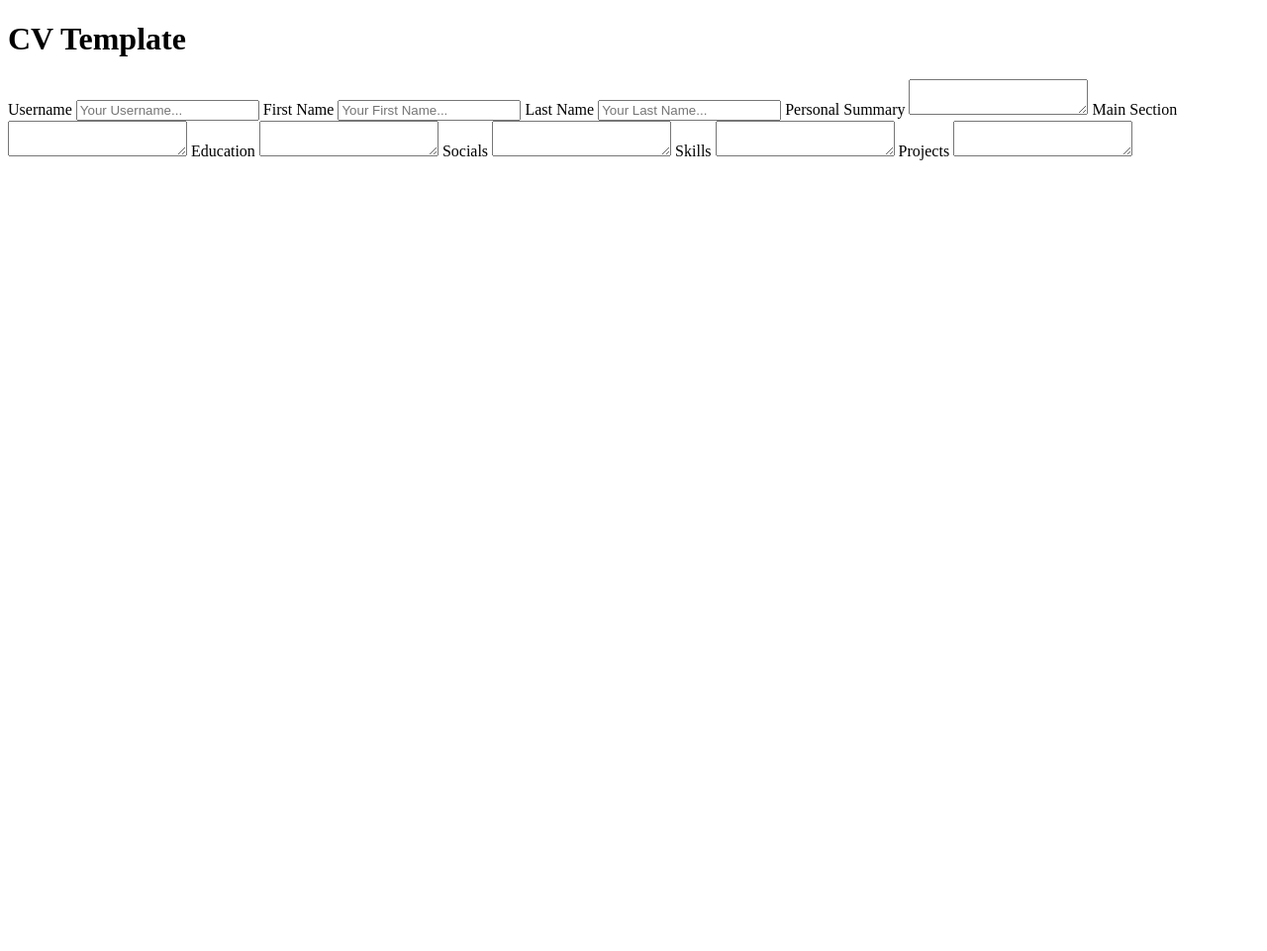
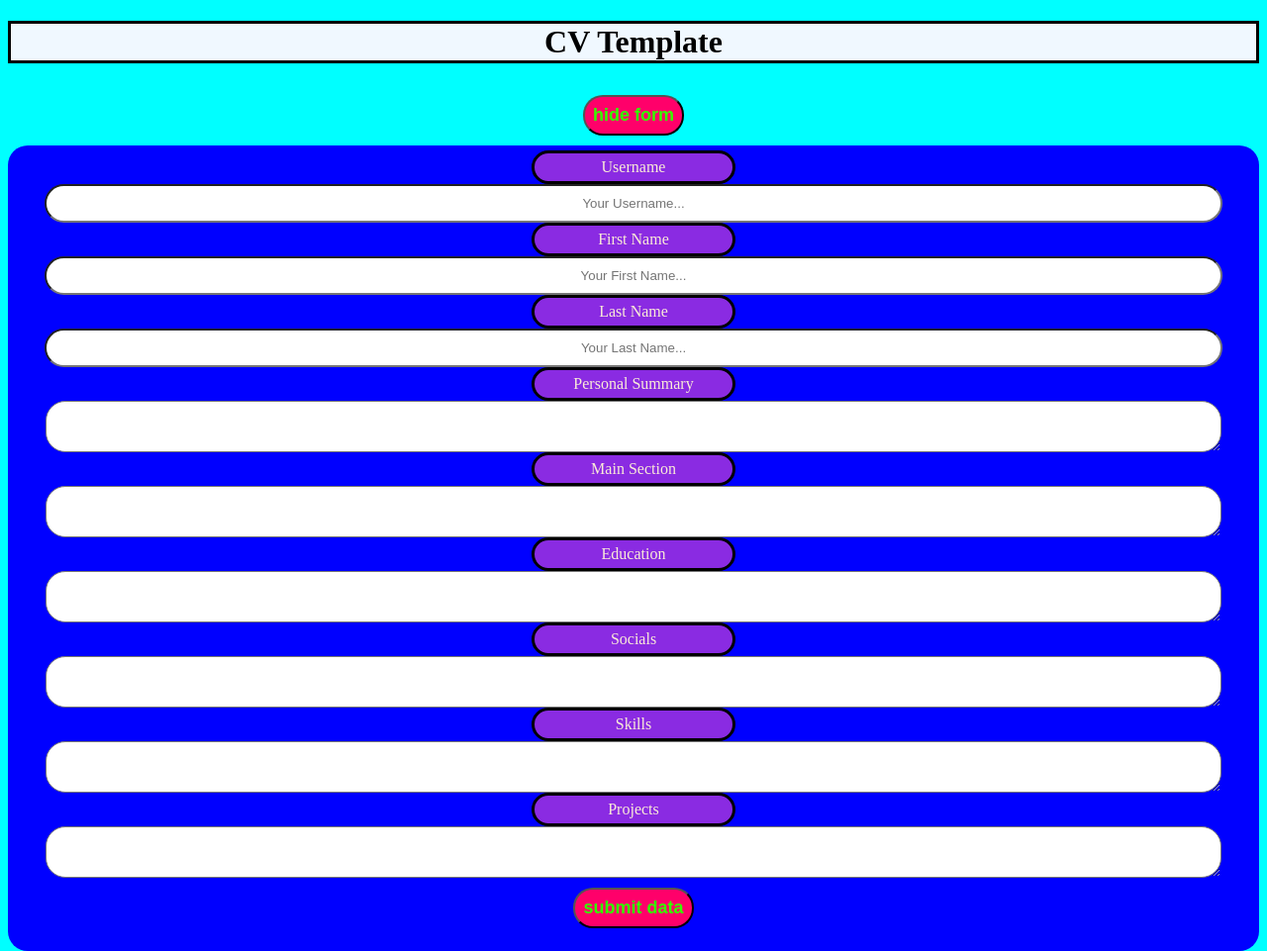
Before and after one commit to djanth22/week-5-assignment, a website built with Vite: page client/main.html in a window 1280 px wide. Shown: the whole page at 99% size. Before the commit the page ends 800 px from the top, so only its background shows below. Built offline with nearby package versions, Linux system fonts and the light colour scheme.

Commit message:
cv form and basic styling

```diff
--- a/client/app.js
+++ b/client/app.js
@@ -5,3 +5,21 @@
 //   },
 //   body: JSON.stringify({ formvalues }),
 // });
+
+const form = document.getElementById(`form-container`);
+const toggle = document.getElementById(`hide-show`);
+let display = true;
+
+function reveal() {
+  if (display == true) {
+    form.style.display = "none";
+    display = false;
+    toggle.textContent = "show form";
+  } else {
+    form.style.display = "block";
+    display = true;
+    toggle.textContent = "hide form";
+  }
+}
+
+toggle.addEventListener("click", reveal);
--- a/client/main.css
+++ b/client/main.css
@@ -0,0 +1,72 @@
+body {
+  background-color: aqua;
+}
+
+header {
+  text-align: center;
+}
+
+#hide-show,
+#submit-form {
+  color: rgb(51, 255, 0);
+  background-color: rgb(255, 0, 106);
+  border-radius: 20px;
+  padding: 8px;
+  font-size: large;
+  font-weight: 600;
+  margin-top: 10px;
+  margin-bottom: 10px;
+}
+
+.form-title {
+  text-align: center;
+  background-color: aliceblue;
+  border: 3px, black, solid;
+}
+
+#form-container {
+  display: block;
+  background-color: blue;
+  padding: 5px;
+  border-radius: 20px;
+}
+
+#cv-form {
+  display: flex;
+  flex-direction: column;
+  text-align: center;
+  margin-bottom: 8px;
+  align-items: center;
+}
+
+input,
+textarea {
+  padding: 10px;
+  margin-left: 5px;
+  margin-right: 5px;
+  border-radius: 20px;
+  text-align: center;
+}
+
+input {
+  width: 93%;
+}
+
+textarea {
+  max-width: 93%;
+  min-width: 93%;
+}
+
+label {
+  padding-top: 5px;
+  padding-bottom: 5px;
+  color: antiquewhite;
+}
+
+.label-text {
+  align-self: center;
+  background-color: blueviolet;
+  width: 200px;
+  border-radius: 30px;
+  border: 3px, black, solid;
+}
--- a/client/main.html
+++ b/client/main.html
@@ -9,53 +9,54 @@
   </head>
   <body>
     <header>
-      <h1>CV Template</h1>
+      <h1 class="form-title">CV Template</h1>
+      <button id="hide-show">hide form</button>
     </header>
     <div id="form-container">
       <form id="cv-form">
-        <label for="username">Username</label>
+        <label for="username" class="label-text">Username</label>
         <input
           type="text"
           id="username"
           name="username"
           placeholder="Your Username..."
         />
-        <label for="firstname">First Name</label>
+        <label for="firstname" class="label-text">First Name</label>
         <input
           type="text"
           id="first-name"
           name="firstname"
           placeholder="Your First Name..."
         />
-        <label for="lastname">Last Name</label>
+        <label for="lastname" class="label-text">Last Name</label>
         <input
           type="text"
           id="last-name"
           name="lastname"
           placeholder="Your Last Name..."
         />
-        <label for="personalsummary">Personal Summary</label>
+        <label for="personalsummary" class="label-text">Personal Summary</label>
         <textarea
           id="personal-summary"
           name="personalsummary"
           placeholder="Please input your Personal Pummary..."
         >
         </textarea>
-        <label for="mainsection">Main Section</label>
+        <label for="mainsection" class="label-text">Main Section</label>
         <textarea
           id="main-section"
           name="mainsection"
           placeholder="Please detail your 3 most recent jobs or any relevant experience"
         >
         </textarea>
-        <label for="education">Education</label>
+        <label for="education" class="label-text">Education</label>
         <textarea
           id="education"
           name="education"
           placeholder="Please detail your relevant Education seperating each award/ acheivement with a star '*' "
         >
         </textarea>
-        <label for="socials">Socials</label>
+        <label for="socials" class="label-text">Socials</label>
         <textarea
           type="text"
           class="socials"
@@ -63,20 +64,21 @@
           placeholder="Please write three socials seperating each social link with a star '*' "
         >
         </textarea>
-        <label for="skills">Skills</label>
+        <label for="skills" class="label-text">Skills</label>
         <textarea
           id="skills"
           name="skills"
           placeholder="Please detail your relevant skills seperating each skill with a star '*' "
         >
         </textarea>
-        <label for="projects">Projects</label>
+        <label for="projects" class="label-text">Projects</label>
         <textarea
           id="projects"
           name="projects"
           placeholder="If required, please detail your three most recent projects '*' "
         >
         </textarea>
+        <button type="submit" id="submit-form">submit data</button>
       </form>
     </div>
   </body>
```
